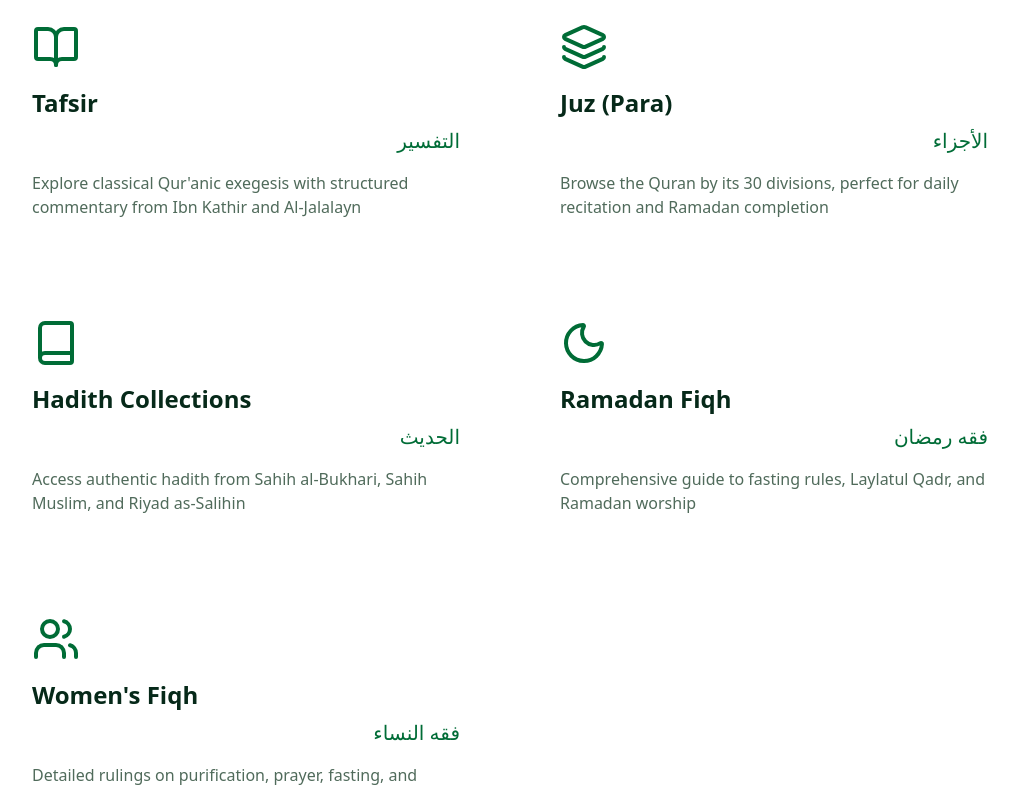
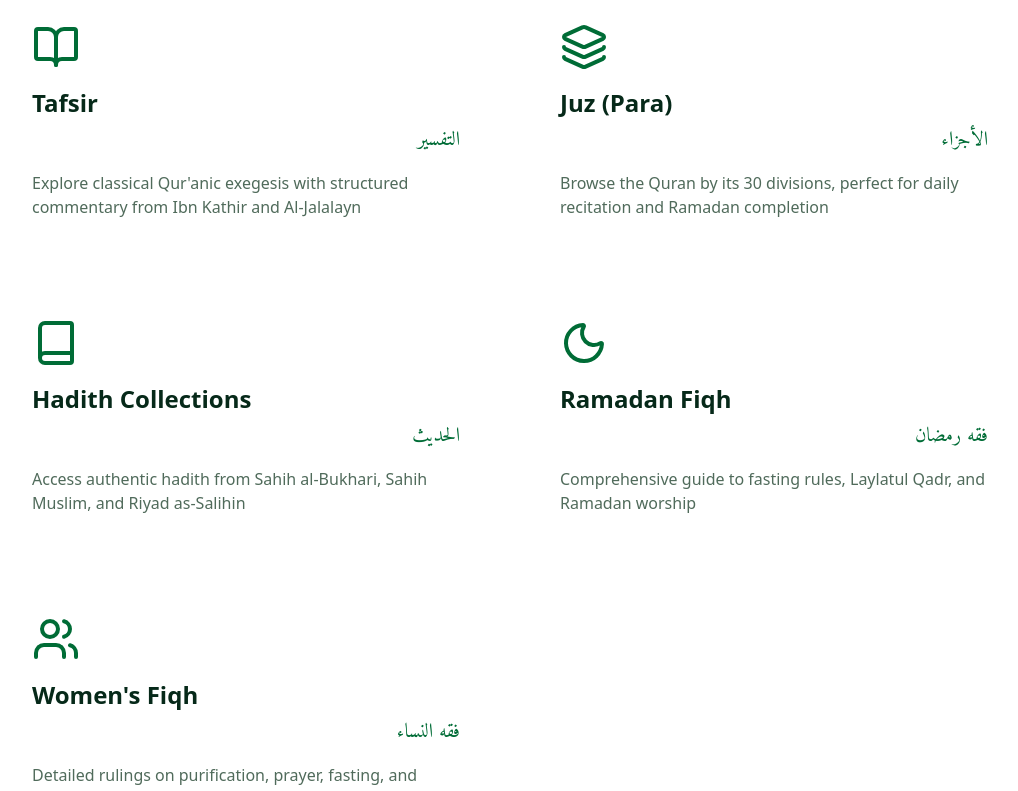
Before and after one commit to Mahammed988/noor-al-ilm, a Next.js app: page / in a window 1280 px wide. Shown: the part 880-1671 px from the top of the page, without its empty margins (130-1148 px from the left). Built offline with nearby package versions, Linux system fonts and the light colour scheme.

Commit message:
Fix font loading to resolve build errors

```diff
--- a/app/globals.css
+++ b/app/globals.css
@@ -36,11 +36,11 @@
 
 body {
   @apply bg-background text-foreground;
-  font-family: var(--font-inter), sans-serif;
+  font-family: system-ui, -apple-system, sans-serif;
 }
 
 .arabic-text {
-  font-family: var(--font-amiri), serif;
+  font-family: 'Amiri', 'Traditional Arabic', serif;
   direction: rtl;
   text-align: right;
 }
@@ -66,11 +66,11 @@
 body {
   background-color: var(--color-background);
   color: var(--color-foreground);
-  font-family: var(--font-inter), sans-serif;
+  font-family: system-ui, -apple-system, sans-serif;
 }
 
 .arabic-text {
-  font-family: var(--font-amiri), serif;
+  font-family: 'Amiri', 'Traditional Arabic', serif;
   direction: rtl;
   text-align: right;
 }
--- a/app/layout.tsx
+++ b/app/layout.tsx
@@ -17,6 +17,11 @@
 }>) {
   return (
     <html lang="en" suppressHydrationWarning>
+      <head>
+        <link rel="preconnect" href="https://fonts.googleapis.com" />
+        <link rel="preconnect" href="https://fonts.gstatic.com" crossOrigin="anonymous" />
+        <link href="https://fonts.googleapis.com/css2?family=Amiri:wght@400;700&display=swap" rel="stylesheet" />
+      </head>
       <body className="antialiased">
         <ThemeProvider>
           <div className="flex flex-col min-h-screen">
```
